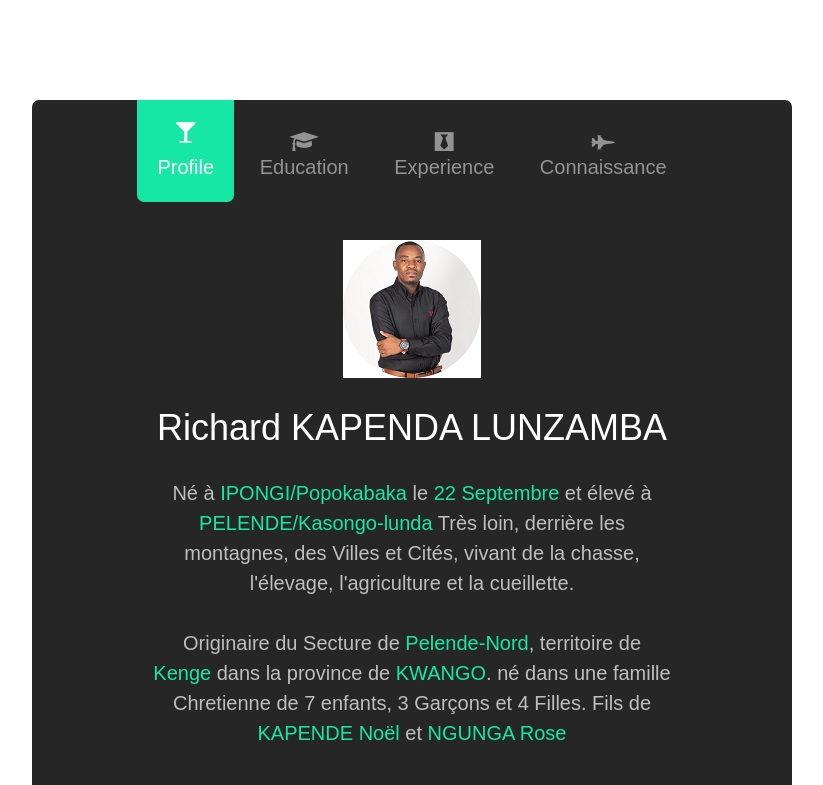
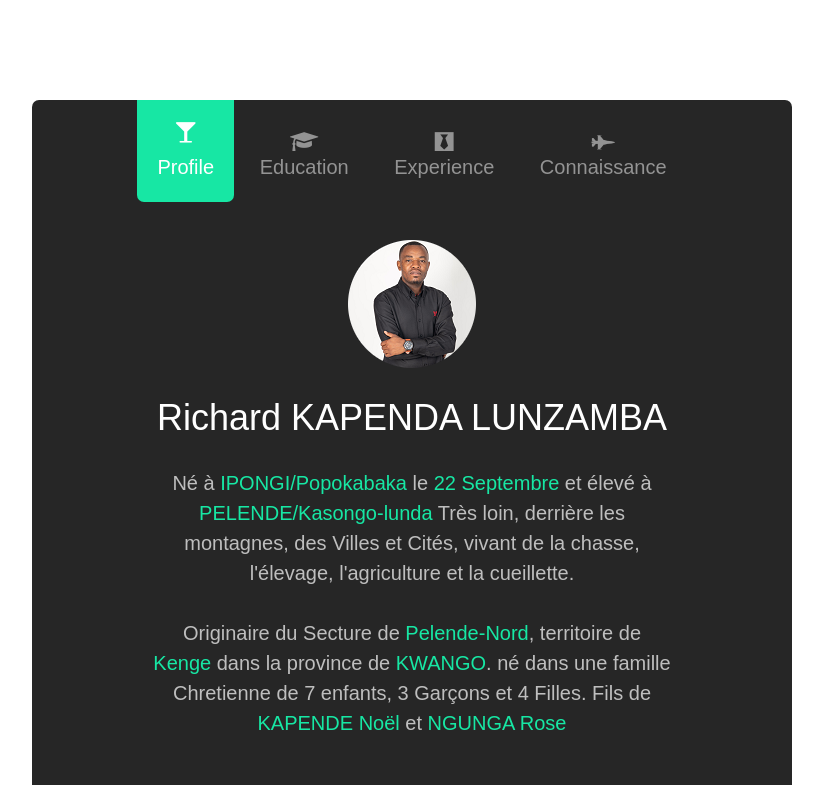
Before and after one commit to kapendarichie/cv.com, a plain HTML site: page index.html in a window 1280 px wide. Shown: the top 785 px of the page, without its empty margins (228-1051 px from the left). Drawn offline with nearby package versions, Linux system fonts and the light colour scheme; files whose address does not match are found by name.

Commit message:
Update index.html

```diff
--- a/index.html
+++ b/index.html
@@ -57,7 +57,7 @@
 					<div class="row row-bottom-padded-sm">
 						<div class="col-md-12">
 							<figure>
-								<img src="images/richard2.png" alt="Free HTML5 Wesbite Template by FreeHTML5.co">
+								<img src="images/richard3.png" alt="Free HTML5 Wesbite Template by FreeHTML5.co">
 							</figure>
 							<h1>Richard KAPENDA LUNZAMBA</h1>
 							<p>Né à  <a href="#">IPONGI/Popokabaka </a> le <a href="#">22 Septembre </a> et élevé à  <a href="#">PELENDE/Kasongo-lunda</a> Très loin, derrière les montagnes, des Villes et Cités, vivant de la chasse, l'élevage, l'agriculture et la cueillette.</p>
```
